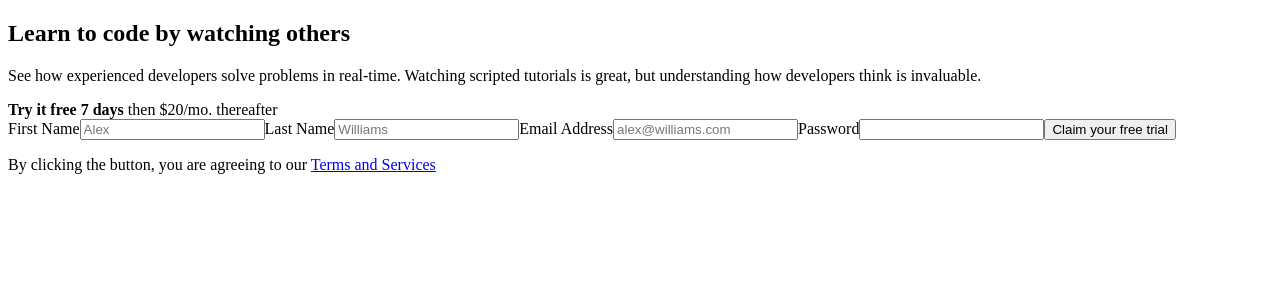
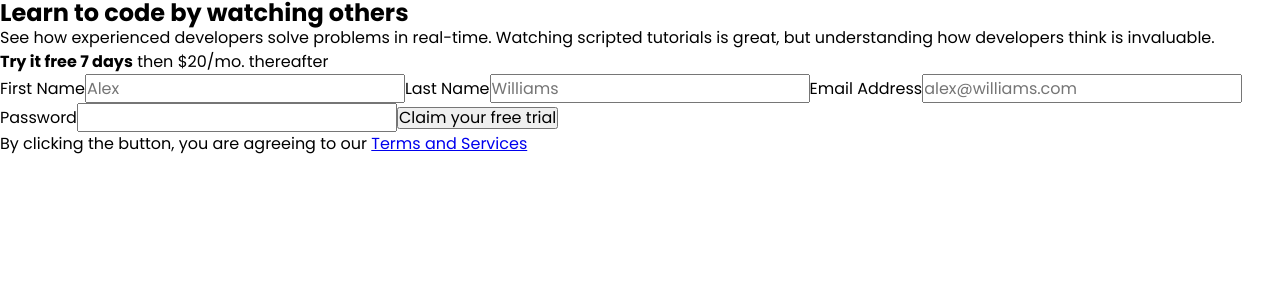
Before and after one commit to rupali317/intro-component-sign-up-form, a React (Create React App) app: page / in a window 1280 px wide. Shown: the top 300 px of the page. Built offline with nearby package versions, Linux system fonts and the light colour scheme.

Commit message:
Wrote the base CSS

```diff
--- a/package.json
+++ b/package.json
@@ -9,6 +9,7 @@
     "react": "^18.2.0",
     "react-dom": "^18.2.0",
     "react-scripts": "5.0.1",
+    "styled-components": "^6.1.8",
     "web-vitals": "^2.1.4"
   },
   "scripts": {
--- a/src/App.js
+++ b/src/App.js
@@ -1,9 +1,13 @@
 import { Form } from "./components/Form";
+import * as GlobalStyles from "./styles/Global.style";
 import { FreeTrial } from "./components/FreeTrial";
 
 function App() {
   return (
     <>
+      <GlobalStyles.BaseStyles />
+      <GlobalStyles.ResetStyles />
+      <GlobalStyles.DefaultStyles />
       <section>
         <h1>Learn to code by watching others</h1>
         <p>
--- a/src/styles/Global.style.jsx
+++ b/src/styles/Global.style.jsx
@@ -110,3 +110,77 @@ export const BaseStyles = createGlobalStyle`
         font-display: swap;
     }
 `;
+
+export const ResetStyles = createGlobalStyle`
+    /* Box sizing rules */
+    *,
+    *::before,
+    *::after {
+        box-sizing: border-box;
+    }
+
+    /* Remove default spaces */
+    * {
+        margin: 0;
+        margin-block-end: 0;
+        margin-block-start: 0;
+        margin-inline-start: 0;
+        margin-inline-end: 0;
+        padding-block-end: 0;
+        padding-block-start: 0;
+        padding-inline-start: 0;
+        padding-inline-end: 0;
+    }
+
+    /* Avoid text overflows */
+    body,
+    h1,
+    p {
+        overflow-wrap: break-word;
+    }
+
+    /* Prevent font size inflation */
+    html {
+        -moz-text-size-adjust: none;
+        -webkit-text-size-adjust: none;
+        text-size-adjust: none;
+    }
+
+    /* Set core body defaults */
+    body {
+        min-height: 100vh;
+        line-height: 1.5;
+        -webkit-font-smoothing: antialiased;
+    }
+
+    /* Set shorter line heights on headings and interactive elements, Balance text wrapping on headings*/
+    h1, button {
+        line-height: 1.1;
+    }
+
+    /* Inherit font for inputs and buttons */
+    input, button {
+        font-family: inherit;
+        font-size: inherit;
+    }
+
+    /* A elements that don't have a class get default styles */
+    a:not([class]) {
+        text-decoration-skip-ink: auto;
+    }
+
+    /* Make images easier to work with */
+    img,
+    picture,
+    svg {
+        max-width: 100%;
+        display: block;
+    }
+
+`;
+
+export const DefaultStyles = createGlobalStyle`
+    body {
+        font-family: "Poppins";
+    }
+`;
```
Also changed, not shown: 1 other file (tests, documents, lock files or other folders).
